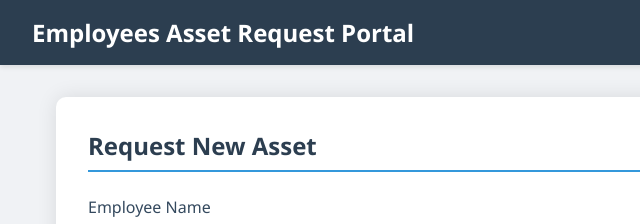
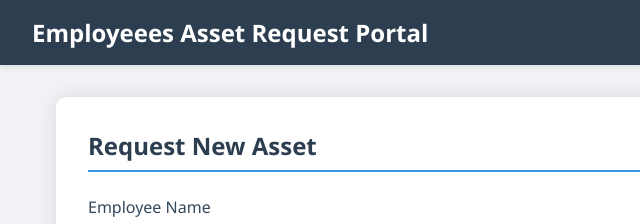
Before and after one commit to Manjunath063/employee-asset-request-code, a plain HTML site: page index.html in a window 1280 px wide. Shown: the top 224 px of the page, 0-640 px from the left. Drawn offline with Linux system fonts and the light colour scheme.

Commit message:
Update index.html

```diff
--- a/index.html
+++ b/index.html
@@ -3,7 +3,7 @@
 <head>
   <meta charset="UTF-8">
   <meta name="viewport" content="width=device-width, initial-scale=1.0">
-  <title>Employees Asset Request</title>
+  <title>Employeees Asset Request</title>
   <style>
     * { margin: 0; padding: 0; box-sizing: border-box; font-family: 'Segoe UI', Tahoma, Geneva, Verdana, sans-serif; }
     body { background: #f0f2f5; min-height: 100vh; }
@@ -29,7 +29,7 @@
 </head>
 <body>
   <nav class="navbar">
-    <h1>Employees Asset Request Portal</h1>
+    <h1>Employeees Asset Request Portal</h1>
   </nav>
   <div class="container">
     <div class="request-form">
```
